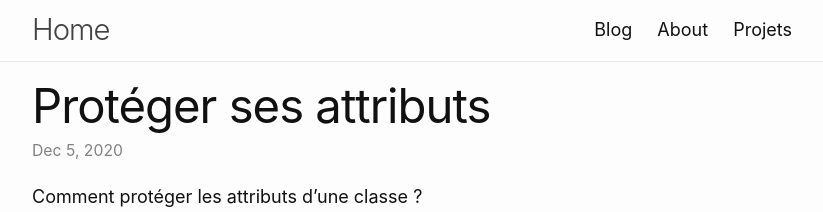
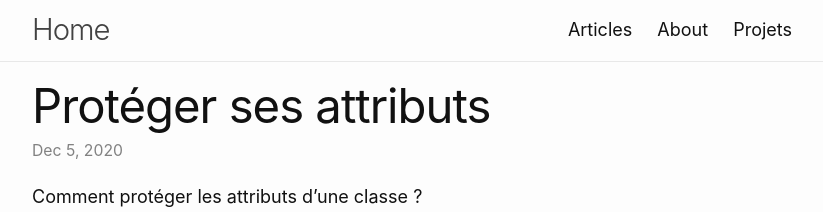
Before and after one commit to pacourbet/blog, a Jekyll site: the page built from _posts/2020-12-05-protect_attribute.md, in a window 1280 px wide and 900 px high. Shown: the top 212 px of the window, without its empty margins (228-1051 px from the left). Built offline with Jekyll 4.4.1, drawn with Linux system fonts in a browser that asks for light colours; comment, search, counter and statistics services are not loaded.

Commit message:
fix issue with blog/blog name

```diff
--- a/_config.yml
+++ b/_config.yml
@@ -24,7 +24,7 @@ author: pierre-andre courbet
 
 description: >- # this means to ignore newlines until "baseurl:"
  portfolio
-baseurl: "/blog" # the subpath of your site, e.g. /blog
+baseurl: "" # the subpath of your site, e.g. /blog
 url: "https://pacourbet.github.io/blog" # the base hostname & protocol for your site, e.g. http://example.com
 twitter_username: pacourbet
 github_username: pacourbet
--- a/_includes/header.html
+++ b/_includes/header.html
@@ -18,7 +18,7 @@
         </label>
 
         <div class="trigger">
-          <a class="page-link" href="{{site.baseurl}}/blog/">Blog</a>
+          <a class="page-link" href="{{site.baseurl}}/articles/">Articles</a>
           <a class="page-link" href="{{site.baseurl}}/about/">About</a>
           <a class="page-link" href="{{site.baseurl}}/projets/">Projets</a>
           {% comment %} {%- for path in page_paths -%}
--- a/_layouts/landing.html
+++ b/_layouts/landing.html
@@ -18,7 +18,7 @@
           <div class="nav-link">
             <ul>
 
-            <li><a href="{{site.baseurl}}/blog/">Blog</a></li>
+            <li><a href="{{site.baseurl}}/articles/">Articles</a></li>
             <li><a href="{{site.baseurl}}/about/">About</a></li>
             <li><a href="{{site.baseurl}}/projets/">Projets</a></li>
 
@@ -30,10 +30,6 @@
 
     </main>
 
-
   </body>
 
-
-
-
 </html>
--- a/_layouts/post.html
+++ b/_layouts/post.html
@@ -32,7 +32,7 @@ layout: default
 </article>
 
 <script src="https://utteranc.es/client.js"
-        repo="pacourbet/blog/blog"
+        repo="pacourbet/blog"
         issue-term="pathname"
         theme="github-light"
         label="comment"
```
Also changed, not shown: 1-articles.md (added, +5 -0 lines), 1-blog.md (deleted, +0 -5 lines), _layouts/articles.html (renamed from _layouts/blog.html).
